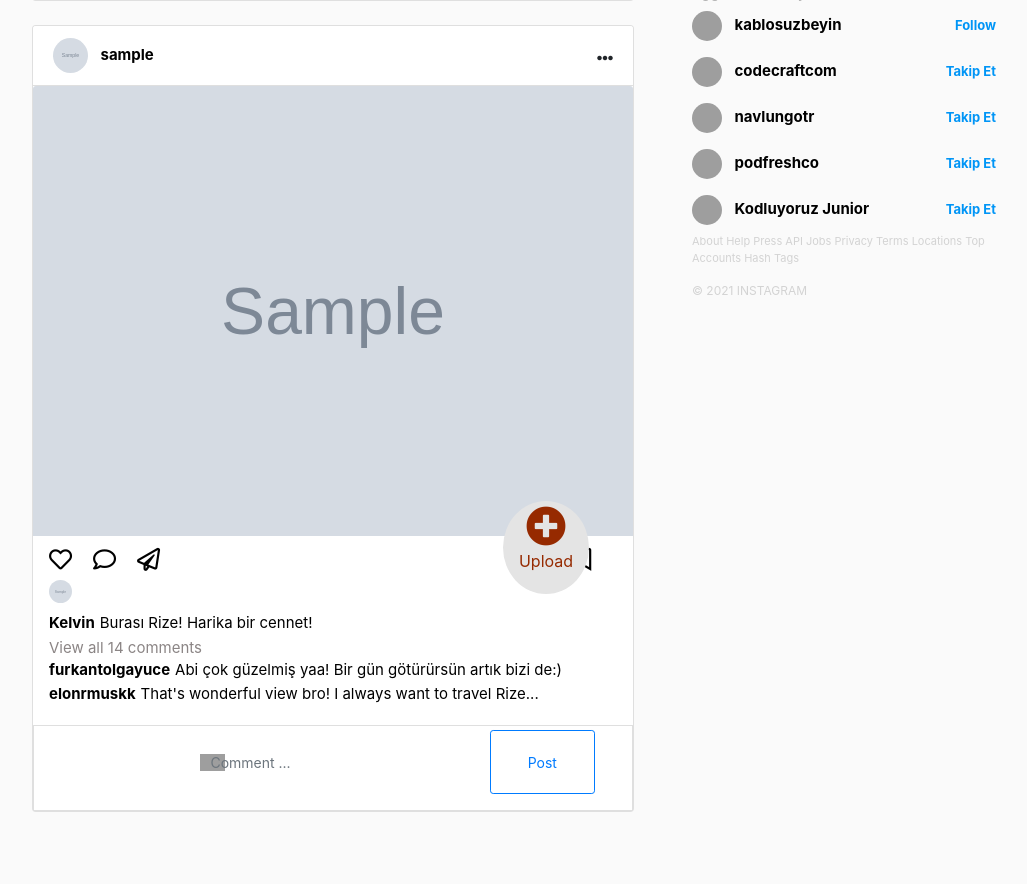
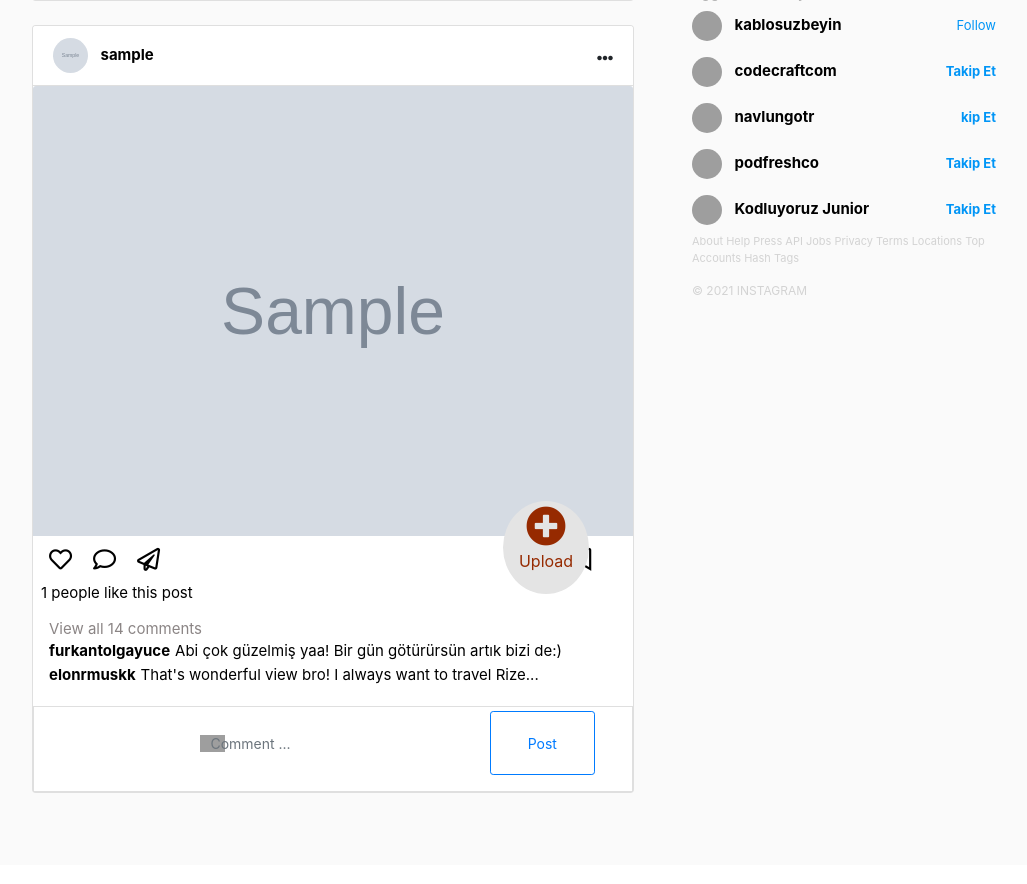
Before and after one commit to k-koech/instaclone-django, a Django app: template account/templates/dashboard.html in a window 1280 px wide. Shown: the part 198-1082 px from the top of the page, without its empty margins (86-1113 px from the left). After the commit the page ends 991 px from the top, so only its background shows below. Run offline with Django 3.2, Linux system fonts and the light colour scheme; tables that the repository leaves empty hold one stand-in row (values such as "Sample post"); the template is opened without the code that fills it: values that come from a table or form of the project are taken from there, most other values are stand-ins (such as "Sample title", 1, 10 or a date in 2020); grey boxes marked "Sample" are stand-in pictures; grey boxes are pictures that could not be loaded.

Commit message:
added followers section in dashboard

```diff
--- a/account/models.py
+++ b/account/models.py
@@ -72,8 +72,6 @@ class Posts(models.Model):
     user = models.ForeignKey('Users', on_delete=models.CASCADE)
     date_posted = models.DateTimeField(verbose_name='date joined', auto_now_add=True)
     likes = ArrayField(models.CharField(max_length=50, null=True),size=8 )
-    # ArrayField(ArrayField(models.IntegerField()),null=True)
-
 
 class Comments(models.Model):
     comment = models.TextField()
--- a/account/static/css/base.css
+++ b/account/static/css/base.css
@@ -35,6 +35,7 @@
     font-family:-apple-system, BlinkMacSystemFont, 'Segoe UI', Roboto, Oxygen, Ubuntu, Cantarell, 'Open Sans', 'Helvetica Neue', sans-serif;
     font-size: 15px;
     color: black;
+
   }
 
   .card-header {
--- a/account/templates/dashboard.html
+++ b/account/templates/dashboard.html
@@ -89,21 +89,35 @@
           </span>
         </ul>
         <span>
-          <img
+          <!-- <img src="{{post.post_image.url}}" class="mb-1 ml-3" style="width: 23px; height: 23px; border-radius: 50%" /> -->
+          <span class="postuserfont px-2">
+
+               {{ post.likes|length }} people like this post
+            <!-- <strong>mike</strong> and
+            <strong>42 others</strong> likes this post</span> -->
+        </span>
+        <span>
+          <!-- <img
             src="{{post.post_image.url}}" class="mb-1 ml-3" style="width: 23px; height: 23px; border-radius: 50%" />
-          <span class="postuserfont">
+          <span class="postuserfont"> -->
             <!-- <strong>mike</strong> and
             <strong>42 others</strong> likes this post</span> -->
         </span>
         <div class="card-body" style="margin-top: -15px">
-          <p class="card-text postuserfont">
-            <strong style="margin-left: -4px; margin-right: 5px"
-              >Kelvin</strong
-            >Burası Rize! Harika bir cennet!
-          </p>
+          {% if comments %}
+            {% for comment in comments %}
+                    {% if post.id == comment.post.id %}
+                <p class="card-text postuserfont mb-0">
+                  <strong style="margin-left: -4px; margin-right: 5px">{{ comment.user.username }}</strong
+                  >{{ comment.comment }}
+                </p>
+              {% endif %}
+            {% endfor %}
+          {% endif %}
+
           <a href="#" style="text-decoration: none">
             <p
-              class="card-text postuserfont" style="margin-left: -4px;margin-top: -14px;color: rgb(139, 133, 133);">
+              class="card-text postuserfont mt-2" style="margin-left: -4px;margin-top: -14px;color: rgb(139, 133, 133);">
               View all {{ 14 }} comments
             </p>
           </a>
@@ -159,31 +173,32 @@
                     sans-serif; font-size: 15px; color: gray; ">
                   Suggestions for you
               </span>
-              <span
-                class="float-right postuserfont mt-1"
-                style="font-size: 12px">
+              <span class="float-right postuserfont mt-1" style="font-size: 12px">
                 <strong>See all</strong>
               </span>
             </div>
             <div class="mt-2 ml-2">
+              {% for user in users %}
               <div>
-                <span
-                  ><img
-                    src="https://scontent-otp1-1.cdninstagram.com/v/t51.2885-19/s150x150/136764073_2862337494054607_1355990075667286005_n.jpg?_nc_ht=scontent-otp1-1.cdninstagram.com&_nc_ohc=3MHMOXdKP6cAX-WCyqg&tp=1&oh=ac33152da872b66e414b29d07b6c35ff&oe=602ED931"
-                    style="width: 30px; height: 30px; border-radius: 50%"
-                  />
+                <span>
+                  <img src="https://scontent-otp1-1.cdninstagram.com/v/t51.2885-19/s150x150/136764073_2862337494054607_1355990075667286005_n.jpg?_nc_ht=scontent-otp1-1.cdninstagram.com&_nc_ohc=3MHMOXdKP6cAX-WCyqg&tp=1&oh=ac33152da872b66e414b29d07b6c35ff&oe=602ED931"
+                    style="width: 30px; height: 30px; border-radius: 50%"/>
                 </span>
                 <a href="https://www.instagram.com/kablosuzbeyin" target="_blank">
-                <span class="postuserfont ml-2 mt-1"
-                  ><strong>kablosuzbeyin</strong></span
-                >
-                <span
-                  class="postuserfont float-right"
+                <span class="postuserfont ml-2 mt-1">
+                  <strong>kablosuzbeyin</strong>
+                </span>
+
+                <span class="postuserfont float-right"
                   style="font-size: 13px; color: #0095f6; margin-top: 5px"
-                  ><strong>Follow</strong></span
-                >
+                  ><st    # ArrayField(ArrayField(models.IntegerField()),null=True)
+                  rong>Follow</strong></span>
                 </a>
               </div>
+              {% endfor %}
+
+
+
               <div class="mt-3">
                 <span
                   ><img
@@ -216,7 +231,7 @@
                 <span
                   class="postuserfont float-right"
                   style="font-size: 13px; color: #0095f6; margin-top: 5px"
-                  ><strong>Takip Et</strong></span
+                  ><strong>kip Et</strong></span
                 >
                 </a>
               </div>
--- a/account/views/auth.py
+++ b/account/views/auth.py
@@ -10,8 +10,9 @@ def index(request):
 
 def dashboard(request):
     posts=Posts.objects.all()
+    users = Users.objects.all().filter(id!=request.user.id)
     comments=Comments.objects.all()
-    context= {"posts":posts,"comments":comments}
+    context= {"posts":posts,"comments":comments,"users":users}
     return render(request, "dashboard.html",context)
 
 def signUp(request):
```
